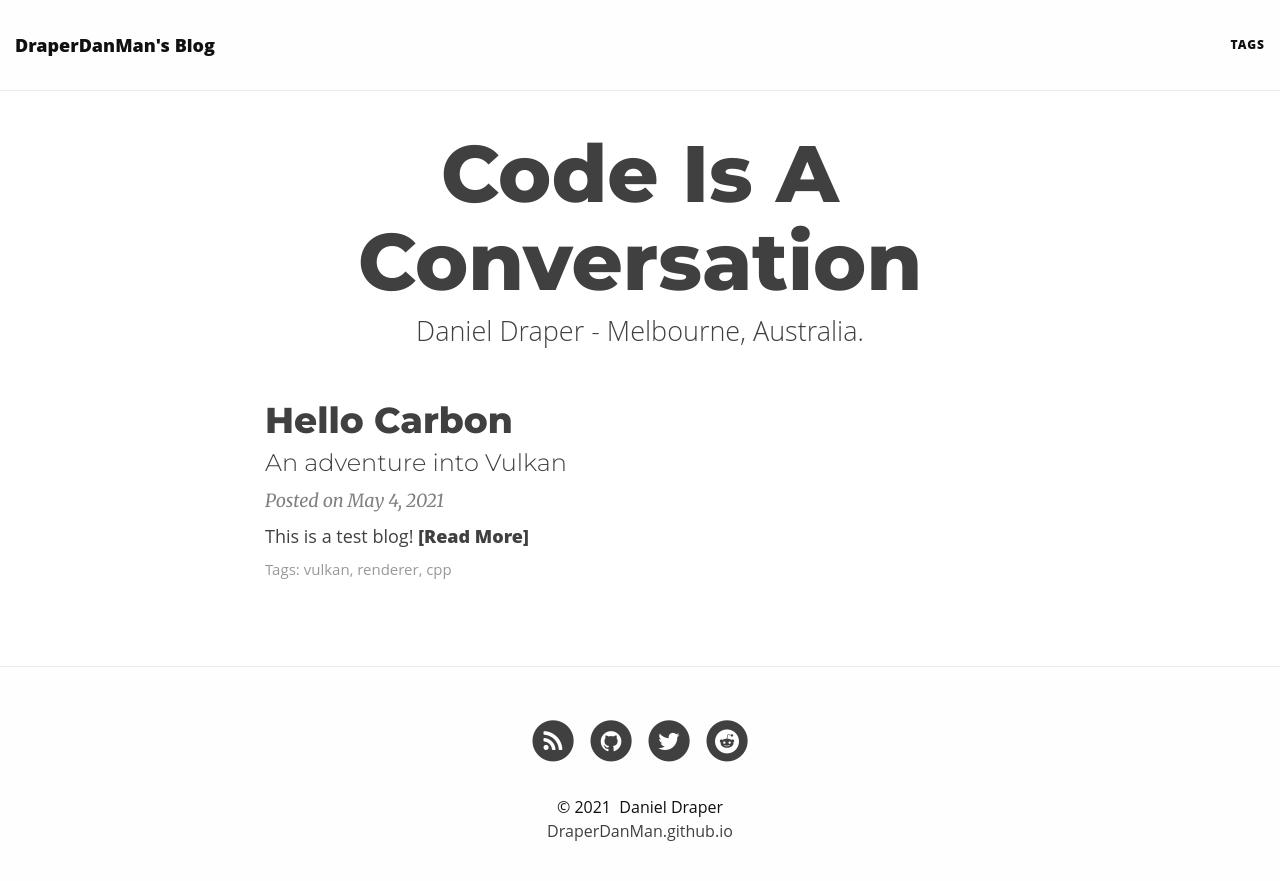
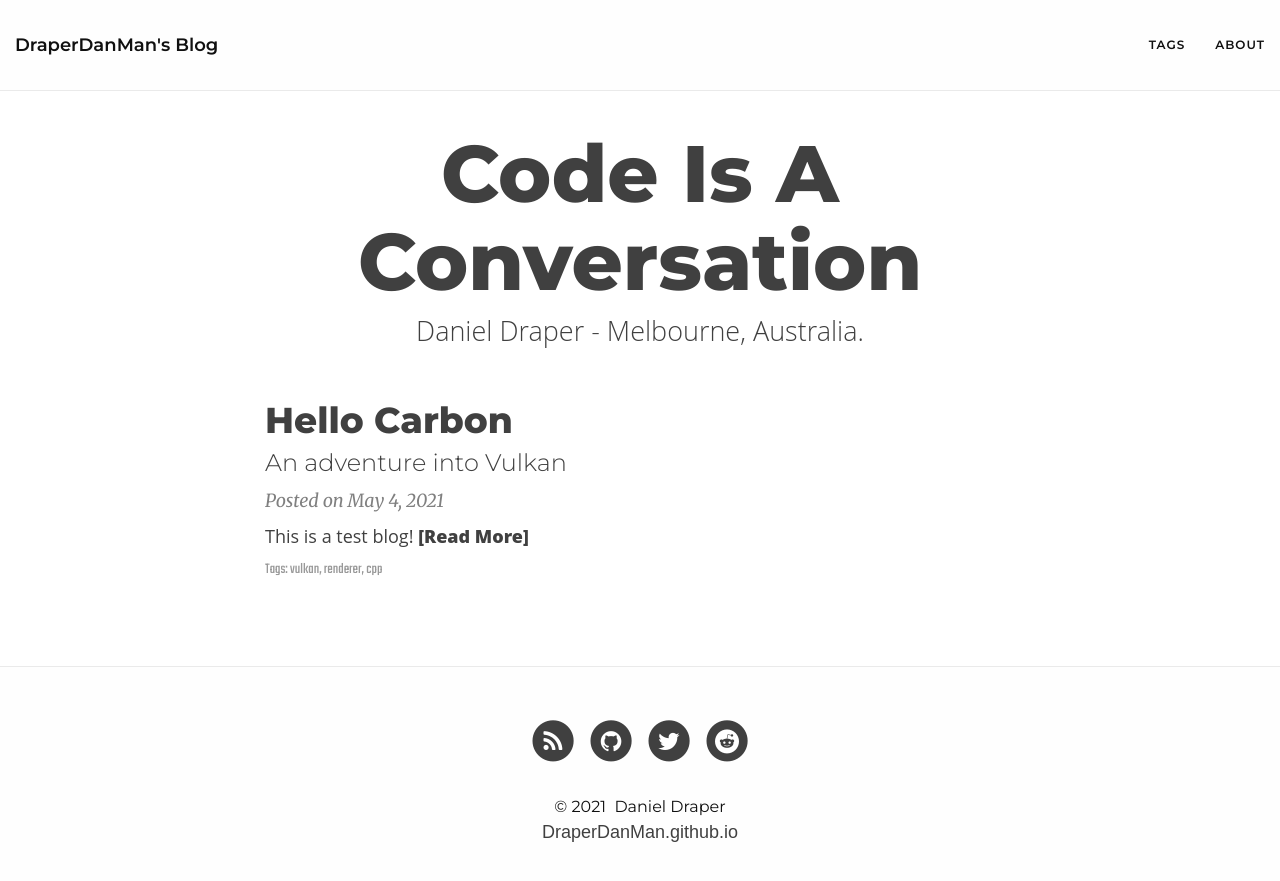
Before and after one commit to DraperDanMan/DraperDanMan.github.io, a Jekyll site: the page built from index.html, in a window 1280 px wide. Shown: the top 881 px of the page. Built offline with Jekyll 4.4.1, drawn with Linux system fonts in a browser that asks for light colours; nearby versions of some CDN libraries; the list of posts is cut into pages by our own code.

Commit message:
Added and about page and updated some fonts

```diff
--- a/_config.yml
+++ b/_config.yml
@@ -23,7 +23,7 @@
 # -- Navigation -- #
 navbar-links:
   Tags: "tags"
-
+  About: "about"
 
 # --- CSS options --- #
 
--- a/_includes/footer.html
+++ b/_includes/footer.html
@@ -27,7 +27,7 @@
 
       {% if site.url-blog %}
       <br />
-      <a href="{{ '' | absolute_url }}">{{ site.url-blog }}</a>
+      <a class="footer-links" href="{{ '' | absolute_url }}">{{ site.url-blog }}</a>
       {% endif %}
 
       </p>
--- a/_layouts/base.html
+++ b/_layouts/base.html
@@ -6,6 +6,7 @@
   - "//maxcdn.bootstrapcdn.com/font-awesome/4.6.0/css/font-awesome.min.css"
 common-googlefonts:
   - "Merriweather:400,700,400italic,700italic"
+  - "Teko:400,700,400italic,700italic"
   - "Montserrat:300italic,400italic,600italic,700italic,800italic,400,300,600,700,800"
 common-js:
   - "/js/jquery-1.11.2.min.js"
--- a/css/main.css
+++ b/css/main.css
@@ -108,7 +108,7 @@
 .navbar-custom {
   background-color: {{ site.navbar-col }};
   border-bottom: 1px solid #EAEAEA;
-  font-family: 'Open Sans', 'Helvetica Neue', Helvetica, Arial, sans-serif;
+  font-family: 'Montserrat', Arial, sans-serif;
   {% if site.navbar-img %}
   background-image: url({{ site.navbar-img | relative_url }});
   background-attachment: fixed;
@@ -123,7 +123,7 @@
 
 .navbar-custom .navbar-brand,
 .navbar-custom .nav li a {
-  font-weight: 800;
+  font-weight: 600;
   color: {{ site.navbar-text-col }};
 }
 
@@ -285,7 +285,7 @@
   padding: 0;
 }
 footer .copyright {
-  font-family: 'Open Sans', 'Helvetica Neue', Helvetica, Arial, sans-serif;
+  font-family: 'Montserrat', Arial, sans-serif;
   text-align: center;
   margin-bottom: 0;
 }
@@ -300,6 +300,7 @@
   }
   footer .footer-links {
     font-size: 18px;
+	font-family: Arial, sans-serif;
   }
   footer .copyright {
     font-size: 16px;
@@ -388,7 +389,7 @@
 /* --- Tags --- */
 
 .blog-tags {
-  font-family: 'Open Sans', 'Helvetica Neue', Helvetica, Arial, sans-serif;
+  font-family: 'Teko', Arial, sans-serif;
   color: #999;
   font-size: 15px;
   margin-bottom: 30px;
```
Also changed, not shown: about.html (added, +27 -0 lines).
